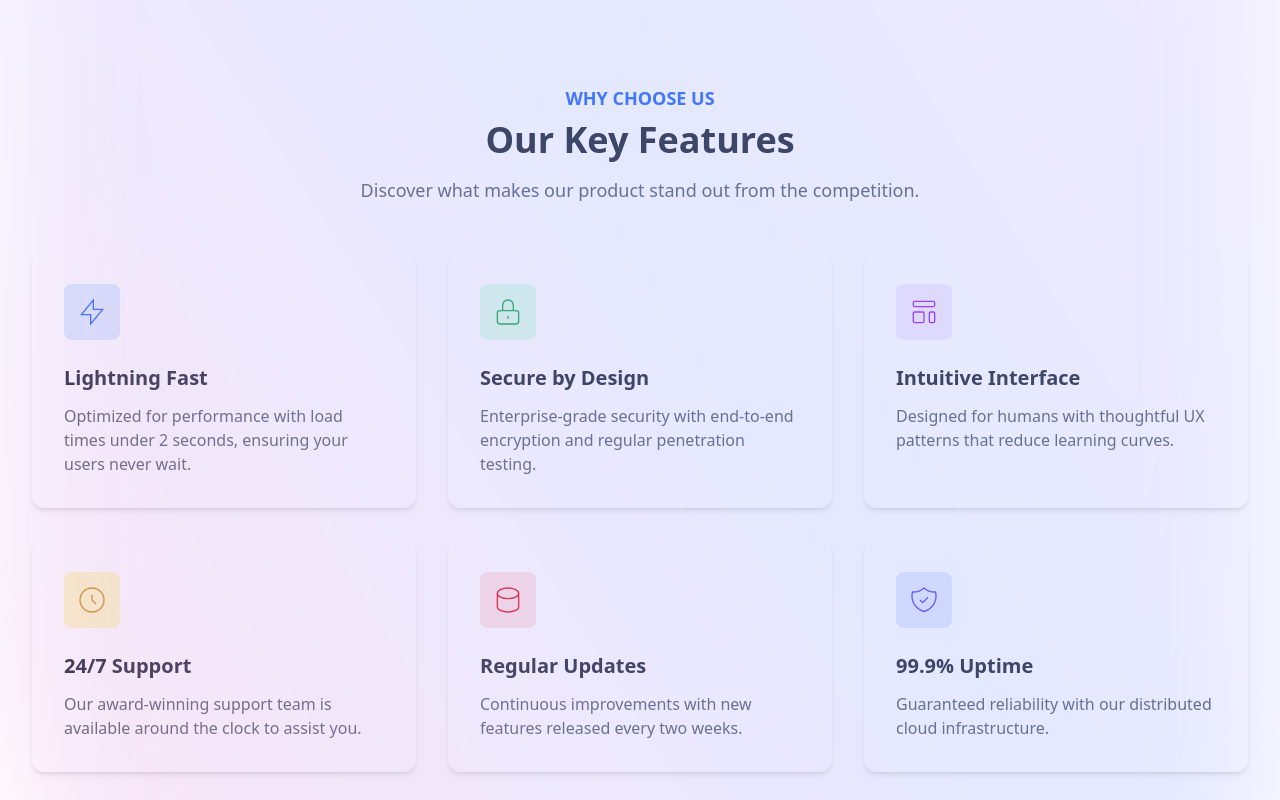
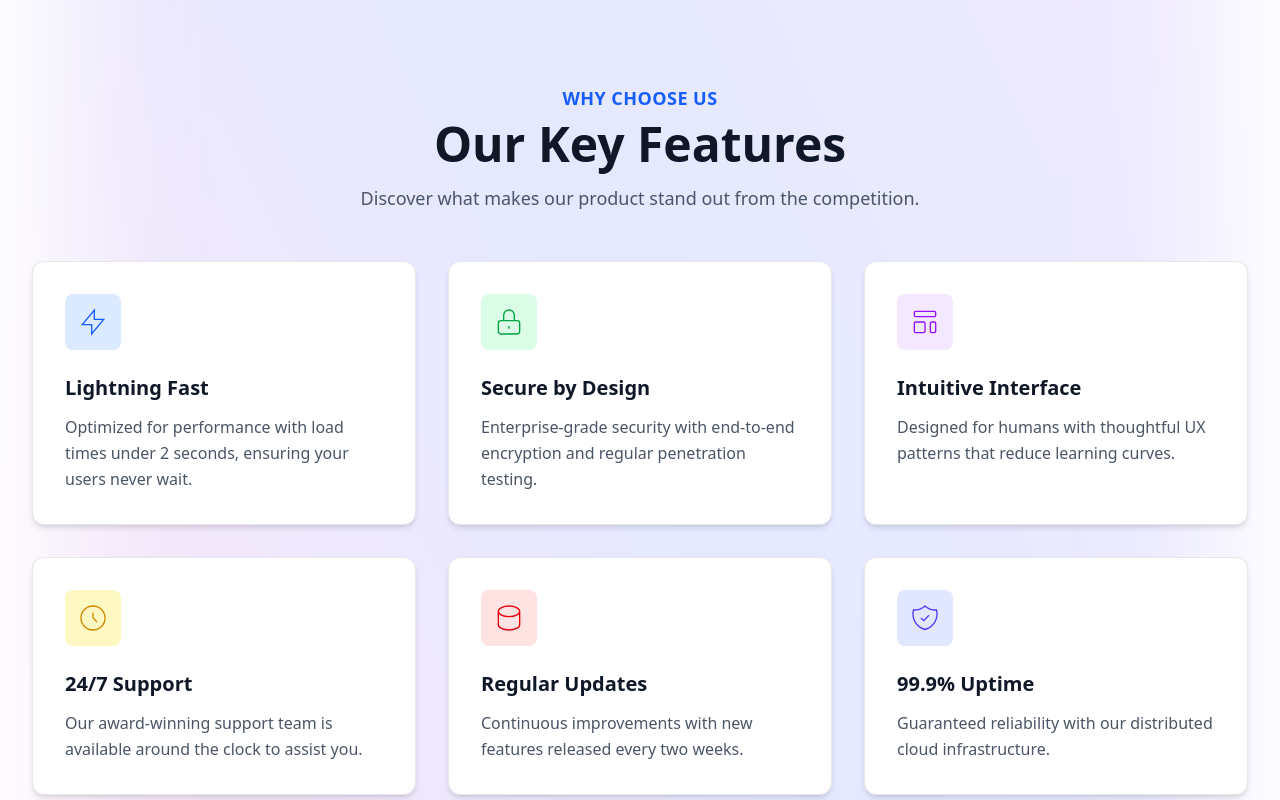
Before and after one commit to Lio3307/Finance-Tracker, a React (Vite) app: page / in a window 1280 px wide. Shown: the part 1280-2080 px from the top of the page. Built offline with nearby package versions, Linux system fonts and the light colour scheme.

Commit message:
fix: z index not consistent

```diff
--- a/src/components/layouts/AboutUs.tsx
+++ b/src/components/layouts/AboutUs.tsx
@@ -1,7 +1,7 @@
 const AboutUs = () => {
   return (
     <>
-      <section className="text-gray-400 bg-white body-font">
+      <section className="text-gray-400 bg-transparent relative z-30 body-font">
         <div className="container mx-auto flex px-5 py-[8rem] md:flex-row flex-col items-center">
           <div className="lg:max-w-lg lg:w-full md:w-1/2 w-5/6 md:mb-0 mb-10">
             <img
--- a/src/components/layouts/Features.tsx
+++ b/src/components/layouts/Features.tsx
@@ -1,23 +1,22 @@
 const Features = () => {
   return (
-    <>
-      <div className="bg-white">
-        <section className="py-16 px-4 sm:px-6 lg:px-8 ">
+    <div className="bg-transparent relative z-30">
+      <section className="py-16 px-4 sm:px-6 lg:px-8">
         <div className="max-w-7xl mx-auto">
           <div className="text-center mb-12">
-              <span className="text-blue-600 font-semibold text-lg">
+            <span className="text-blue-600 font-semibold text-lg tracking-wide uppercase">
               WHY CHOOSE US
             </span>
-              <h2 className="mt-2 text-3xl font-bold text-gray-900 sm:text-4xl">
+            <h2 className="mt-2 text-3xl font-bold text-gray-900 sm:text-4xl lg:text-5xl">
               Our Key Features
             </h2>
-              <p className="mt-4 max-w-2xl mx-auto text-lg text-gray-600">
+            <p className="mt-4 max-w-2xl mx-auto text-lg text-gray-600 leading-relaxed">
               Discover what makes our product stand out from the competition.
             </p>
           </div>
 
           <div className="grid grid-cols-1 gap-8 sm:grid-cols-2 lg:grid-cols-3">
-              <div className="bg-white p-8 rounded-xl shadow-md hover:shadow-lg transition-shadow duration-300">
+            <div className="bg-white border border-gray-200 p-8 rounded-xl shadow-md hover:shadow-xl transition-all duration-300 hover:-translate-y-1">
               <div className="w-14 h-14 bg-blue-100 rounded-lg flex items-center justify-center mb-6">
                 <svg
                   xmlns="http://www.w3.org/2000/svg"
@@ -29,16 +28,16 @@ const Features = () => {
                   <path d="M13 10V3L4 14h7v7l9-11h-7z" />
                 </svg>
               </div>
-                <h3 className="text-xl font-semibold text-gray-900 mb-3">
+              <h3 className="text-xl font-bold text-gray-900 mb-3">
                 Lightning Fast
               </h3>
-                <p className="text-gray-600">
+              <p className="text-gray-600 leading-relaxed">
                 Optimized for performance with load times under 2 seconds,
                 ensuring your users never wait.
               </p>
             </div>
 
-              <div className="bg-white p-8 rounded-xl shadow-md hover:shadow-lg transition-shadow duration-300">
+            <div className="bg-white border border-gray-200 p-8 rounded-xl shadow-md hover:shadow-xl transition-all duration-300 hover:-translate-y-1">
               <div className="w-14 h-14 bg-green-100 rounded-lg flex items-center justify-center mb-6">
                 <svg
                   xmlns="http://www.w3.org/2000/svg"
@@ -50,16 +49,16 @@ const Features = () => {
                   <path d="M12 15v2m-6 4h12a2 2 0 002-2v-6a2 2 0 00-2-2H6a2 2 0 00-2 2v6a2 2 0 002 2zm10-10V7a4 4 0 00-8 0v4h8z" />
                 </svg>
               </div>
-                <h3 className="text-xl font-semibold text-gray-900 mb-3">
+              <h3 className="text-xl font-bold text-gray-900 mb-3">
                 Secure by Design
               </h3>
-                <p className="text-gray-600">
-                  Enterprise-grade security with end-to-end encryption and
-                  regular penetration testing.
+              <p className="text-gray-600 leading-relaxed">
+                Enterprise-grade security with end-to-end encryption and regular
+                penetration testing.
               </p>
             </div>
 
-              <div className="bg-white p-8 rounded-xl shadow-md hover:shadow-lg transition-shadow duration-300">
+            <div className="bg-white border border-gray-200 p-8 rounded-xl shadow-md hover:shadow-xl transition-all duration-300 hover:-translate-y-1">
               <div className="w-14 h-14 bg-purple-100 rounded-lg flex items-center justify-center mb-6">
                 <svg
                   xmlns="http://www.w3.org/2000/svg"
@@ -71,16 +70,16 @@ const Features = () => {
                   <path d="M4 5a1 1 0 011-1h14a1 1 0 011 1v2a1 1 0 01-1 1H5a1 1 0 01-1-1V5zM4 13a1 1 0 011-1h6a1 1 0 011 1v6a1 1 0 01-1 1H5a1 1 0 01-1-1v-6zM16 13a1 1 0 011-1h2a1 1 0 011 1v6a1 1 0 01-1 1h-2a1 1 0 01-1-1v-6z" />
                 </svg>
               </div>
-                <h3 className="text-xl font-semibold text-gray-900 mb-3">
+              <h3 className="text-xl font-bold text-gray-900 mb-3">
                 Intuitive Interface
               </h3>
-                <p className="text-gray-600">
+              <p className="text-gray-600 leading-relaxed">
                 Designed for humans with thoughtful UX patterns that reduce
                 learning curves.
               </p>
             </div>
 
-              <div className="bg-white p-8 rounded-xl shadow-md hover:shadow-lg transition-shadow duration-300">
+            <div className="bg-white border border-gray-200 p-8 rounded-xl shadow-md hover:shadow-xl transition-all duration-300 hover:-translate-y-1">
               <div className="w-14 h-14 bg-yellow-100 rounded-lg flex items-center justify-center mb-6">
                 <svg
                   xmlns="http://www.w3.org/2000/svg"
@@ -92,16 +91,16 @@ const Features = () => {
                   <path d="M12 8v4l3 3m6-3a9 9 0 11-18 0 9 9 0 0118 0z" />
                 </svg>
               </div>
-                <h3 className="text-xl font-semibold text-gray-900 mb-3">
+              <h3 className="text-xl font-bold text-gray-900 mb-3">
                 24/7 Support
               </h3>
-                <p className="text-gray-600">
-                  Our award-winning support team is available around the clock
-                  to assist you.
+              <p className="text-gray-600 leading-relaxed">
+                Our award-winning support team is available around the clock to
+                assist you.
               </p>
             </div>
 
-              <div className="bg-white p-8 rounded-xl shadow-md hover:shadow-lg transition-shadow duration-300">
+            <div className="bg-white border border-gray-200 p-8 rounded-xl shadow-md hover:shadow-xl transition-all duration-300 hover:-translate-y-1">
               <div className="w-14 h-14 bg-red-100 rounded-lg flex items-center justify-center mb-6">
                 <svg
                   xmlns="http://www.w3.org/2000/svg"
@@ -113,16 +112,16 @@ const Features = () => {
                   <path d="M4 7v10c0 2.21 3.582 4 8 4s8-1.79 8-4V7M4 7c0 2.21 3.582 4 8 4s8-1.79 8-4M4 7c0-2.21 3.582-4 8-4s8 1.79 8 4" />
                 </svg>
               </div>
-                <h3 className="text-xl font-semibold text-gray-900 mb-3">
+              <h3 className="text-xl font-bold text-gray-900 mb-3">
                 Regular Updates
               </h3>
-                <p className="text-gray-600">
+              <p className="text-gray-600 leading-relaxed">
                 Continuous improvements with new features released every two
                 weeks.
               </p>
             </div>
 
-              <div className="bg-white p-8 rounded-xl shadow-md hover:shadow-lg transition-shadow duration-300">
+            <div className="bg-white border border-gray-200 p-8 rounded-xl shadow-md hover:shadow-xl transition-all duration-300 hover:-translate-y-1">
               <div className="w-14 h-14 bg-indigo-100 rounded-lg flex items-center justify-center mb-6">
                 <svg
                   xmlns="http://www.w3.org/2000/svg"
@@ -134,10 +133,10 @@ const Features = () => {
                   <path d="M9 12l2 2 4-4m5.618-4.016A11.955 11.955 0 0112 2.944a11.955 11.955 0 01-8.618 3.04A12.02 12.02 0 003 9c0 5.591 3.824 10.29 9 11.622 5.176-1.332 9-6.03 9-11.622 0-1.042-.133-2.052-.382-3.016z" />
                 </svg>
               </div>
-                <h3 className="text-xl font-semibold text-gray-900 mb-3">
+              <h3 className="text-xl font-bold text-gray-900 mb-3">
                 99.9% Uptime
               </h3>
-                <p className="text-gray-600">
+              <p className="text-gray-600 leading-relaxed">
                 Guaranteed reliability with our distributed cloud
                 infrastructure.
               </p>
@@ -146,7 +145,6 @@ const Features = () => {
         </div>
       </section>
     </div>
-    </>
   );
 };
 
--- a/src/components/layouts/HeroSection.tsx
+++ b/src/components/layouts/HeroSection.tsx
@@ -24,7 +24,7 @@ const HeroSection = () => {
             </div>
           </div>
           <div className="absolute inset-x-0 top-[calc(100%-10rem)] -z-10 overflow-hidden blur-3xl">
-            <div className="w-[82rem] h-[130rem] mx-auto bg-gradient-to-tr from-pink-300 via-indigo-300 to-purple-300 opacity-30 rounded-full">
+            <div className="w-[72rem] h-[150rem] mx-auto bg-gradient-to-tr from-pink-300 via-indigo-300 to-purple-300 opacity-30 rounded-full">
 
             </div>
           </div>
--- a/src/components/layouts/Testimonial.tsx
+++ b/src/components/layouts/Testimonial.tsx
@@ -1,7 +1,7 @@
 const Testimonial = () => {
   return (
     <>
-      <section className="max-w-5xl mx-auto w-full px-10 bg-white text-black py-[5rem]">
+      <section className="relative z-30 max-w-5xl mx-auto w-full px-10 bg-transparent text-black py-[5rem]">
         <div className="flex items-center justify-center flex-col gap-y-2 py-5">
           <h2 className="text-2xl md:text-3xl lg:text-4xl font-bold">
             Testimonials
```
Lines whose indentation alone changed are shown as unchanged.
